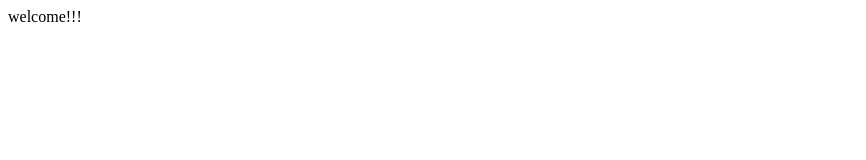
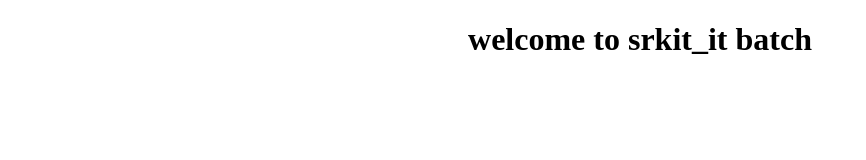
Before and after one commit to neelimakandikattu/srkit_it, a plain HTML site: page index.html in a window 1280 px wide. Shown: the whole page, without its empty margins (0-866 px from the left). Drawn offline with Linux system fonts and the light colour scheme.

Commit message:
new commit2

```diff
--- a/index.html
+++ b/index.html
@@ -4,6 +4,6 @@
 	<title> source code management using git&github</title>
 </head>
 <body>
-      welcome!!!
+      <h1 align="center">welcome to srkit_it batch</h1>
 </body>
 </html>
```
